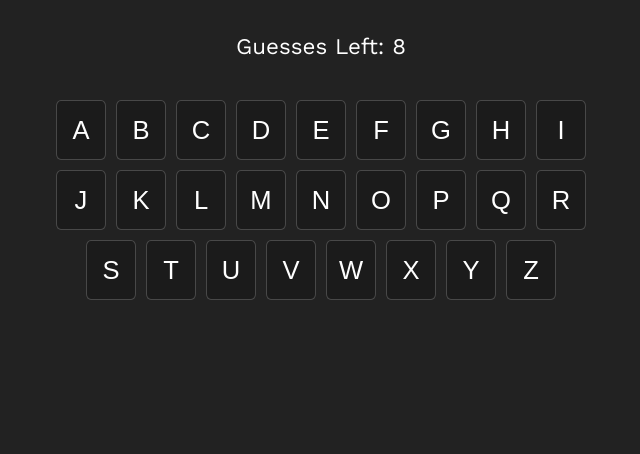
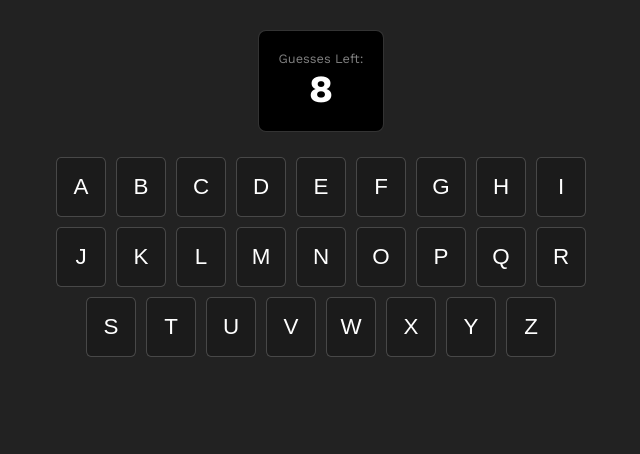
Before and after one commit to jeremiahadkins/word-game, a plain HTML site: page index.html in a window 1280 px wide. Shown: the part 346-800 px from the top of the page, without its empty margins (319-959 px from the left). Drawn offline with nearby package versions, Linux system fonts and the light colour scheme.

Commit message:
updated styling and added chosen class

```diff
--- a/index.html
+++ b/index.html
@@ -12,9 +12,9 @@
     <h1></h1>
   </div>
   <div class="container">
-    <h2 class="game-name">Guess A Word Game. 😁</h2>
+    <h2 class="game-name">Try and guess the word.</h2>
     <h3 class="instructions">Select a letter to begin playing.</h3>
-    <div class="turns-left"></div>
+    <div class="turns-left"><span>Guesses Left:</span></div>
     <div class="keyboard"></div>
   </div>
   <script src="js/lodash.js"></script>
--- a/js/main.js
+++ b/js/main.js
@@ -44,18 +44,19 @@ $(document).ready(function($) {
     $blank = Array(wordChars.length).fill('_');
     $guessDisplay.text($blank.join(' '));
     // console.log($blank);
+    $('.chosen').removeClass('chosen');
   };
 
   startNewGame();
 
   // turns left div
-  let $turnsLeft = $(`<h2>Guesses left: ${guesses}</h2>`);
+  let $turnsLeft = $(`<h2>${guesses}</h2>`);
   $turnsLeft.appendTo('.turns-left');
 
 
   function updateDisplay(value) {
     $turnDisplay = $('.turns-left').find('h2');
-    $turnDisplay.text('Guesses left: ' + value);
+    $turnDisplay.text(value);
   }
 
 
@@ -75,6 +76,7 @@ $(document).ready(function($) {
   let $clickBtn = $('.btn');
   $clickBtn.click(function guess(event) {
     letterGuessed = event.target.value;
+    $(event.target).addClass('chosen');
 
     if (wordChars.includes(letterGuessed)) {
       guessCorrect();
@@ -86,7 +88,7 @@ $(document).ready(function($) {
     return letterGuessed;
   });
 
-
+  // TODO: unbind click event after button is clicked;
 
   // function to run if guess is incorrect
   function guessIncorrect() {
--- a/scss/style.scss
+++ b/scss/style.scss
@@ -38,7 +38,7 @@ body {
   border-radius: 10%;
   color: $light-color;
   flex: 1;
-  font-size: 1.6em;
+  font-size: 1.4em;
   height: 60px;
   margin: 5px;
   max-width: 50px;
@@ -49,18 +49,35 @@ body {
     background-color: rgba($dark-color, .5);
     color: $light-color;
     cursor: pointer;
-    transform: scale(1.02);
+    transform: scale(.94);
+  }
+
+  &:focus { outline: none; }
+
+  &.chosen {
+    background-color: transparent;
+    color: rgba($light-color, .1);
+
+    &:hover { cursor: disabled; }
   }
 }
 
 .turns-left {
-  width: 100%;
+  color: rgba($light-color, .5);
+  border: solid 1px rgba($light-color, .2);
+  display: inline-block;
+  padding: 20px;
+  border-radius: 8px;
+  background-color: $dark-color;
+  // width: 40%;
+  margin: 20px auto;
+  font-size: .8em;
 
   h2 {
     color: $light-color;
-    font-size: 1.4em;
-    font-weight: 400;
-    margin: 36px 0;
+    font-size: 3em;
+    font-weight: 700;
+    margin: 0;
     text-transform: capitalize;
   }
 }
```
Also changed, not shown: css/style.css, 1 other file.
